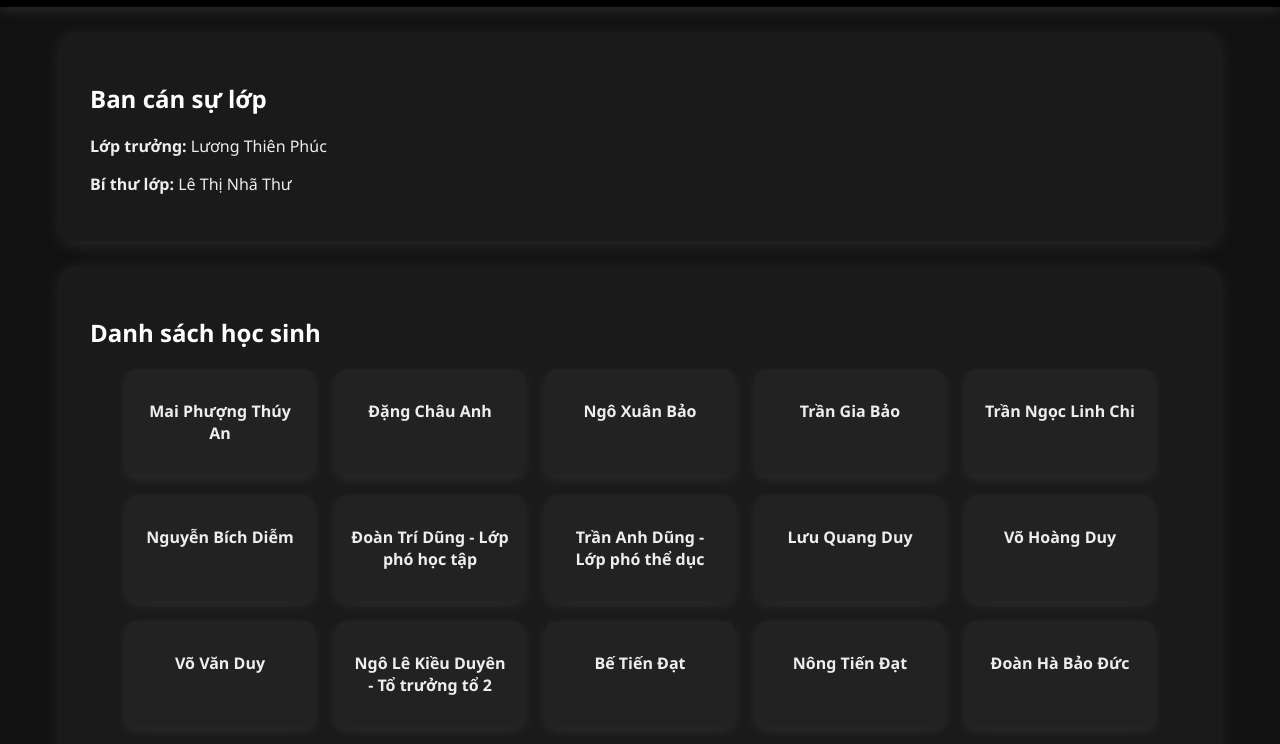
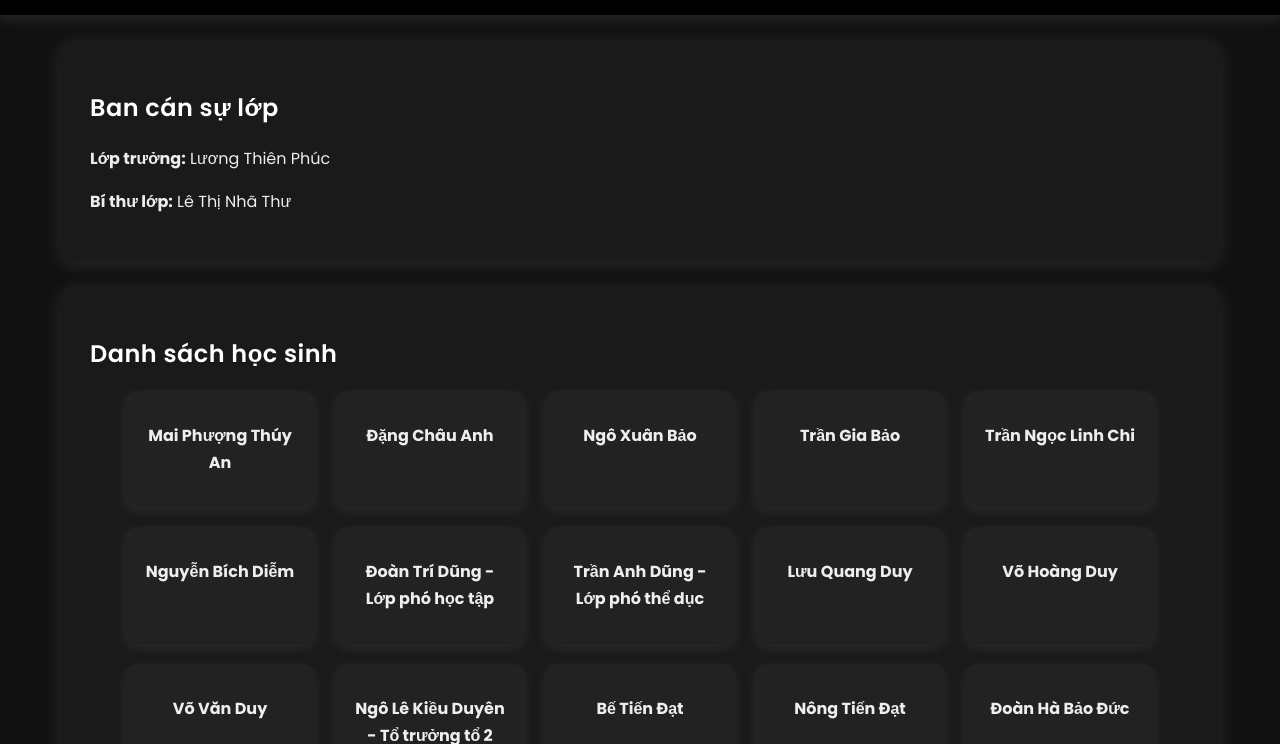
Before and after one commit to kngguyen/website12c2, a plain HTML site: page thanhvien.html in a window 1280 px wide. Shown: the part 151-895 px from the top of the page. Drawn offline with Linux system fonts and the light colour scheme.

Commit message:
Update thanhvien.html

```diff
--- a/thanhvien.html
+++ b/thanhvien.html
@@ -3,9 +3,25 @@
 <head>
     <meta charset="UTF-8">
     <title>Thành viên – Lớp 12C2</title>
+    <link href="https://fonts.googleapis.com/css2?family=Poppins:wght@300;400;500;600;700&display=swap" rel="stylesheet">
 
     <style>
-        body { font-family: "Segoe UI", Arial; background: #111; margin: 0; color: #eee; }
+        body {
+            font-family: 'Poppins', Arial, sans-serif;
+            margin: 0;
+            background: #111;
+            color: #eee;
+        }
+
+        h1, h2 {
+    font-weight: 600;
+    letter-spacing: 0.5px;
+        }
+
+        p, li {
+    font-weight: 400;
+    line-height: 1.7;
+		}
 
         header {
             background: #000; padding: 25px 0; text-align: center; color: white;
```
